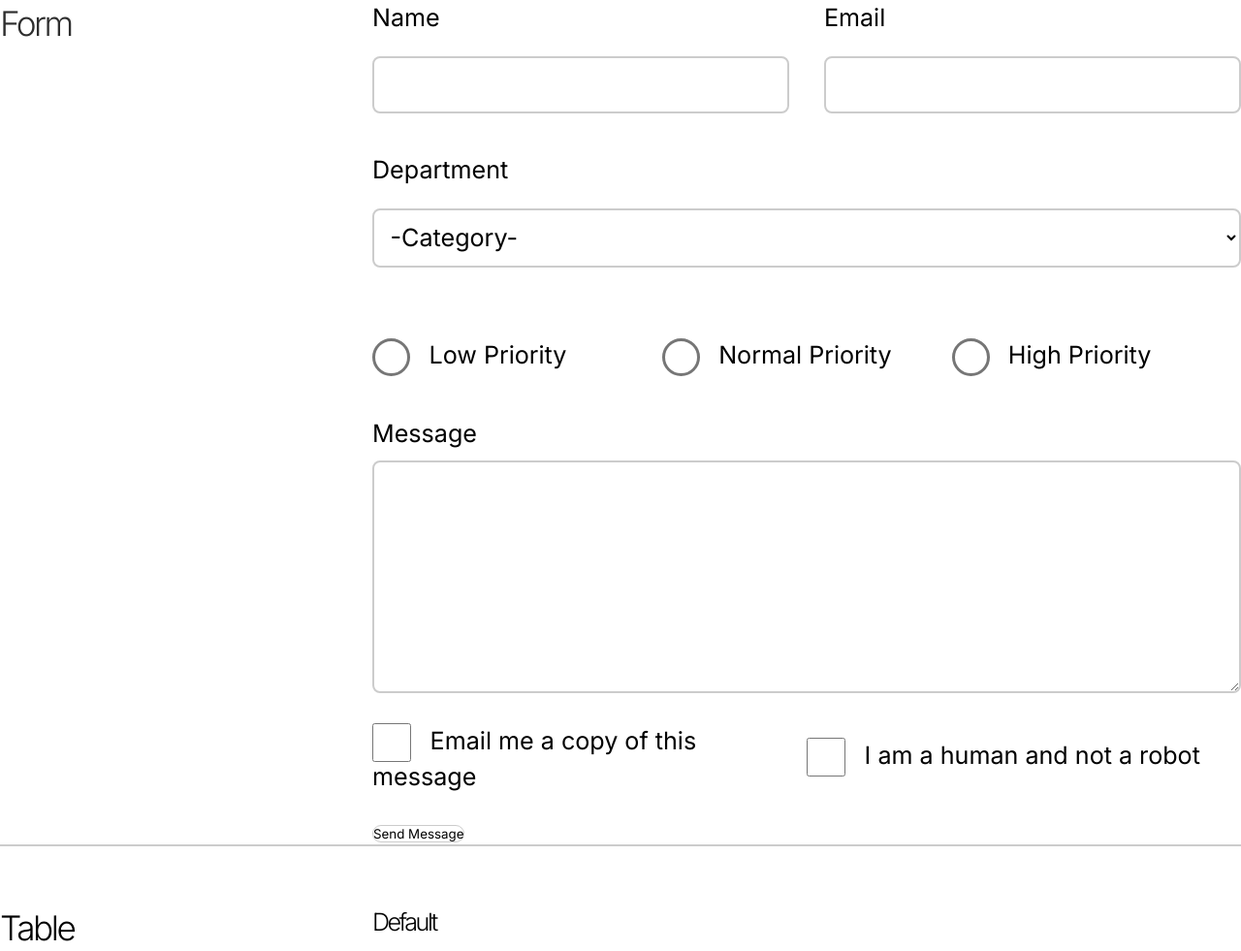
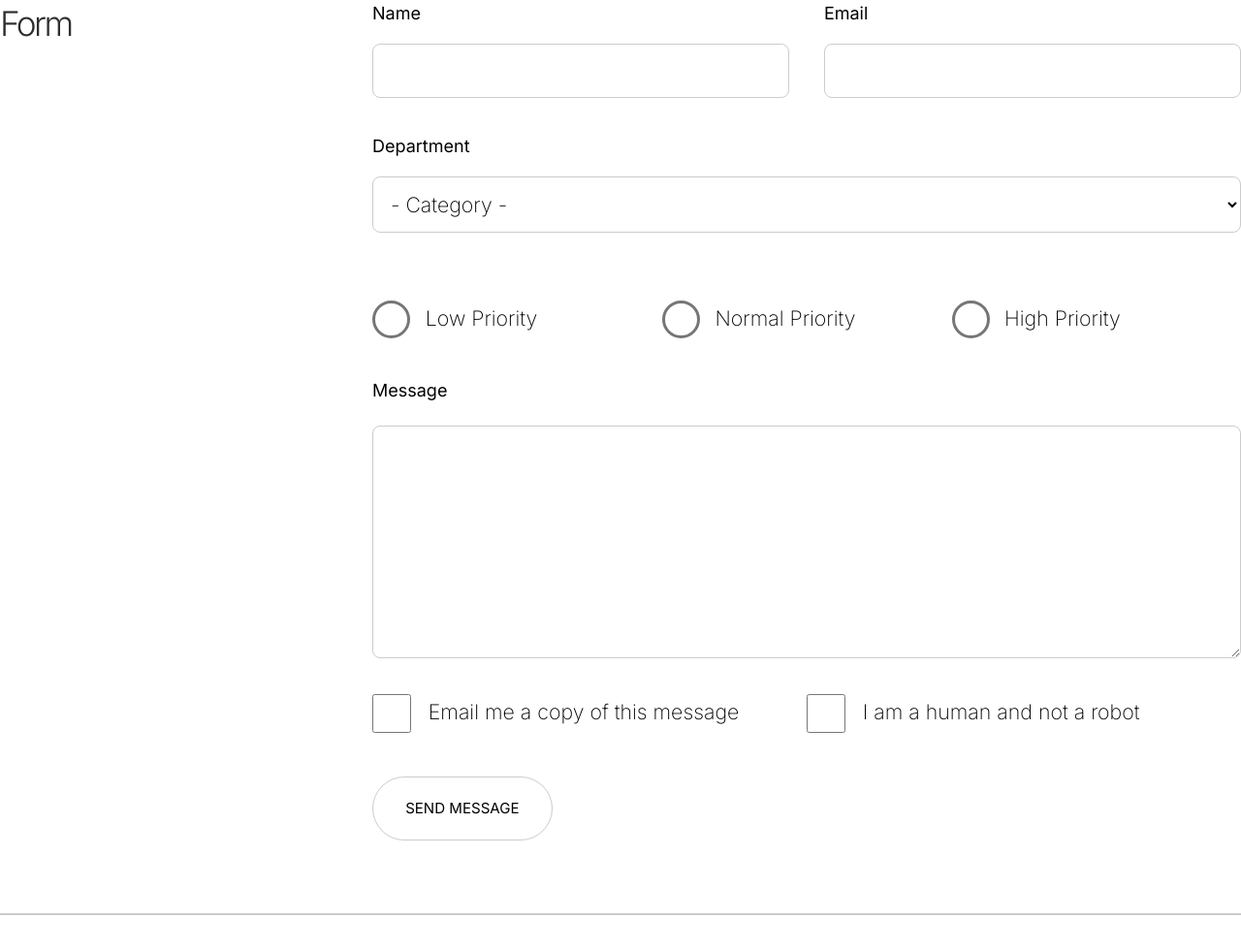
Before and after one commit to C4rlosca/team-repo, a plain HTML site: page index.html in a window 1280 px wide. Shown: the part 9404-10385 px from the top of the page at 97% size. Drawn offline with Linux system fonts and the light colour scheme.

Commit message:
mergeo Maria final arreglos

```diff
--- a/assets/css/styles.css
+++ b/assets/css/styles.css
@@ -637,8 +637,8 @@ div.headertext-buttons-span {
 div.buttons-right button {
   background-color: white;
   border: 0.01rem solid var(--lines);
-  border-radius: 2rem;
-  /* padding: 1.2em 2em; */
+  border-radius: 4rem;
+  /* padding: 1.2em 2em; - */
 }
 div.buttons-right button:hover {
   border-color: var(--hover);
@@ -800,11 +800,10 @@ div.actions .grey-action {
   border: 0.1em solid grey;
 }
 
+/* ------------Form------------ */
 div.add .general {
   border-bottom: 0.1em solid var(--lines);
-  /* font-size: 0.78em; */
   font-family: "Inter", sans-serif;
-  /* grid-template-columns: 1fr 2.5fr; */
   font-size: 2em;
   display: flex;
   margin: auto;
@@ -819,9 +818,6 @@ div.add div.general div.left h3 {
   font-size: 2.8rem;
   letter-spacing: -0.2rem;
   color: #2e2e2e;
-  /* padding-top: 3em;
-  margin-left: 6em;
-  padding-top: 1em; */
 }
 
 /* ------RIGHT----- */
@@ -845,15 +841,18 @@ div.dosinput {
 div.add div.general div.right form div.unoinput .formulario-label1,
 div.add div.general div.right form div.dosinput .formulario-label2 {
   display: block;
+  font-size: large;
 }
 div.add div.general div.right form div.unoinput .primer-input,
 div.add div.general div.right form div.dosinput .segundo-input {
-  font-size: 1em;
-  padding: 0.5em;
+  padding: 0.65em;
   border-radius: 8px;
-  border: 2px solid var(--lines);
+  border: 1px solid var(--lines);
   margin: 1em 0;
   width: 100%;
+  font-family: var(--default);
+  font-size: .85em;
+  font-weight: 200;
 }
 
 /* ------Department----- */
@@ -862,15 +861,18 @@ div.add div.general div.right form div.detachable {
 }
 div.add div.general div.right form div.detachable label[for="department"] {
   display: block;
+  font-size: large;
 }
 div.add div.general div.right form div.detachable .select-category {
-  font-size: 1em;
-  padding: 0.5em;
+  padding: 0.65em;
   border-radius: 8px;
-  border: 2px solid var(--lines);
+  border: 1px solid var(--lines);
   margin: 1em 0;
   width: 100%;
   background-color: white;
+  font-family: var(--default);
+  font-size: .85em;
+  font-weight: 200;
 }
 
 /* ------Priority----- */
@@ -881,12 +883,8 @@ div.add div.general div.right form div.priority {
   /* padding-bottom: 4em; */
   margin: 2em 0;
 }
-
-/* ------Radio----- */
 div.add div.general div.right form div.priority div.radio-container {
   width: 33.333%;
-  /* align-items: flex-end;
-  align-content: center; */
 }
 div.add
   div.general
@@ -909,31 +907,33 @@ div.add
   .priority-label {
   display: inline-block;
   margin-left: 1em;
+  font-family: var(--default);
+  font-size: .85em;
+  font-weight: 200;
 }
 
 /* ------TextArea----- */
 div.add div.general div.right form div.texarea div.message {
   display: block;
+  font-size: large;
   /* padding-right: 24em;*/
   /* margin-top: -2.5em; */
 }
 
 div.add div.general div.right form div.texarea div.textarea textarea {
-  margin-top: 1em;
-  /*  max-width: 900px;*/
+  margin-top: 2em;
   width: 100%;
   height: 18em;
   padding-right: 10em;
-  /*margin-left: 2em;*/
   border-radius: 8px;
-  border: 2px solid var(--lines);
+  border: 1px solid var(--lines);
 }
 
 /* ------Checkbox----- */
 div.add div.general div.right form div.selection {
   display: flex;
   justify-content: flex-start;
-  margin: 1em 0;
+  margin: 1.2em 0 1.8em;
 }
 div.add div.general div.right form div.selection div {
   width: 50%;
@@ -944,17 +944,30 @@ vertical-align: middle;
 }
 div.add div.general div.right form div.selection div label {
   margin-left: .5em;
+  font-family: var(--default);
+  font-size: .85em;
+  font-weight: 200;
 }
 
 div.add div.general div.right form div.selection div input.myCheck {
   border-radius: 10px;
   height: 3em;
   width: 3em;
-  border: 2px solid var(--lines);
+  border: 1px solid var(--lines);
 }
 /* ------Button----- */
-/* ----APLICAR ESTILO DE BOTONES DE MAIN---- */
-
+div.add div.general div.right form div.button button {
+  background-color: white;
+  border: 0.01rem solid var(--lines);
+  border-radius: 300px;
+  margin: 0em 1.5em 5em 0;
+  padding: 1.5em 2.2em;
+  font-size: .6em;
+}
+div.add div.general div.right form div.button button:hover {
+  border-color: var(--hover);
+  color: var(--hover);
+}
 
 /* ------TABLAS------ */
 div.add div.tablas {
@@ -983,8 +996,9 @@ div.add div.tablas div.izquierda h3 {
 div.add div.tablas div.tableRight div.table1 h4,
 div.add div.tablas div.tableRight div.table2 h4 {
   font-size: 2rem;
-  font-weight: 300;
   letter-spacing: -0.1em;
+  font-family: var(--default);
+  font-weight: 200;
 }
 div.add div.tablas div.tableRight {
   width: 70%;
@@ -1003,10 +1017,15 @@ div.add div.tablas div.tableRight div.table1 table {
 }
 div.add div.tablas div.tableRight div.table1 table tr td {
   border-top: 0.1em solid var(--lines);
+  font-family: var(--default);
+  font-size: .85em;
+  font-weight: 200;
 }
 div.add div.tablas div.tableRight div.table1 table thead tr th{
 padding: 1em;
 text-align: left;
+font-size: large;
+font-family: var(--default);
 font-weight: 500;
 }
 
@@ -1027,12 +1046,14 @@ div.add div.tablas div.tableRight div.table1 table tbody tr.color {
 div.add div.tablas div.tableRight div.table2 thead tr th{
 padding: 1em;
 text-align: left;
+font-size: large;
+font-family: var(--default);
 font-weight: 500;
 }
 
 div.add div.tablas div.tableRight div.table2 {
   /* padding-top: 10em; */
-  margin-bottom: 3em;
+  margin-bottom: 5em;
 }
 div.add div.tablas div.tableRight div.table2 table {
   width: 100%;
@@ -1048,6 +1069,9 @@ div.add div.tablas div.tableRight div.table2 table td {
   /* padding-left: 1.5em; */
   padding: 1em 1em;
   border-top: 0.1em solid var(--lines);/*Agregar lineas horizontales a la tabla*/
+  font-family: var(--default);
+  font-size: .85em;
+  font-weight: 200;
 }
 div.add div.tablas div.tableRight div.table2 tr:last-child td {
   border: none;
--- a/index.html
+++ b/index.html
@@ -363,7 +363,7 @@
             <div class="detachable">
               <label for="department">Department</label>
               <select name="category" class="select-category" placeholder="-Category-">
-                <option disabled="true" selected>-Category-</option>
+                <option disabled="true" selected>- Category -</option>
                 <option value="category 1">Category 1</option>
                 <option value="category 2">Category 2</option>
                 <option value="category 3">Category 3</option>
@@ -409,7 +409,7 @@
               </div>
             </div>
             <div class="button">
-              <button class="d" type="submit">Send Message</button>
+              <button type="submit">SEND MESSAGE</button>
             </div>
           </form>
         </div>
```
